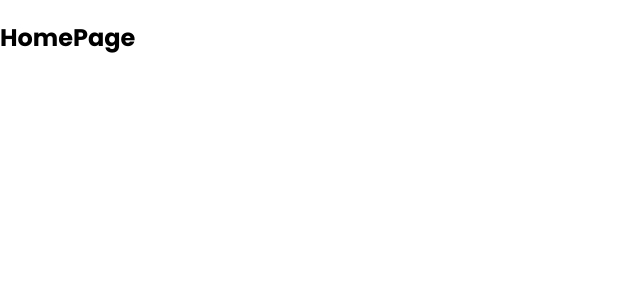
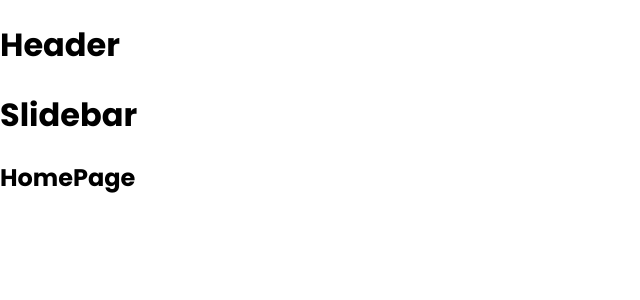
Before and after one commit to DevAnonitos/TikTok-clone-app, a React (Create React App) app: page / in a window 1280 px wide. Shown: the top 300 px of the page, without its empty margins (0-640 px from the left). Built offline with nearby package versions, Linux system fonts and the light colour scheme.

Commit message:
update-src

```diff
--- a/src/App.js
+++ b/src/App.js
@@ -1,6 +1,7 @@
 import React from "react";
 import { BrowserRouter as Router, Routes, Route } from "react-router-dom";
 import { publicRoutes } from "@/routes";
+import { DefaultLayout } from "@/components/Layout";
 
 function App() {
   return (
@@ -8,8 +9,13 @@ function App() {
       <div className="App">
         <Routes>
           {publicRoutes.map((route, index) => {
+            const Layout = route.layout || DefaultLayout
             const Page = route.component;
-            return <Route key={index} path={route.path} element={<Page />} />
+            return <Route key={index} path={route.path} element={
+              <Layout>
+                <Page />
+              </Layout>
+          } />
           })}
         </Routes>
       </div>
--- /dev/null
+++ b/src/components/Layout/DefaultLayout/Header/index.js
@@ -0,0 +1,9 @@
+function Header() {
+    return (
+        <h1>
+            Header
+        </h1>
+    );
+}
+
+export default Header;
--- /dev/null
+++ b/src/components/Layout/DefaultLayout/Slidebar/index.js
@@ -0,0 +1,7 @@
+function Slidebar() {
+    return (
+        <h1>Slidebar</h1>
+    );
+}
+
+export default Slidebar;
--- a/src/components/Layout/DefaultLayout/index.js
+++ b/src/components/Layout/DefaultLayout/index.js
@@ -0,0 +1,18 @@
+import Header from "./Header";
+import Slidebar from "./Slidebar";
+
+function DefaultLayout({children}) {
+    return (
+        <div>
+            <Header />
+            <div className="container">
+                <Slidebar />
+            </div>
+            <div className="content">
+                {children}
+            </div>
+        </div>
+    );
+}
+
+export default DefaultLayout;
--- /dev/null
+++ b/src/components/Layout/index.js
@@ -0,0 +1 @@
+export { default as DefaultLayout } from './DefaultLayout'
```
